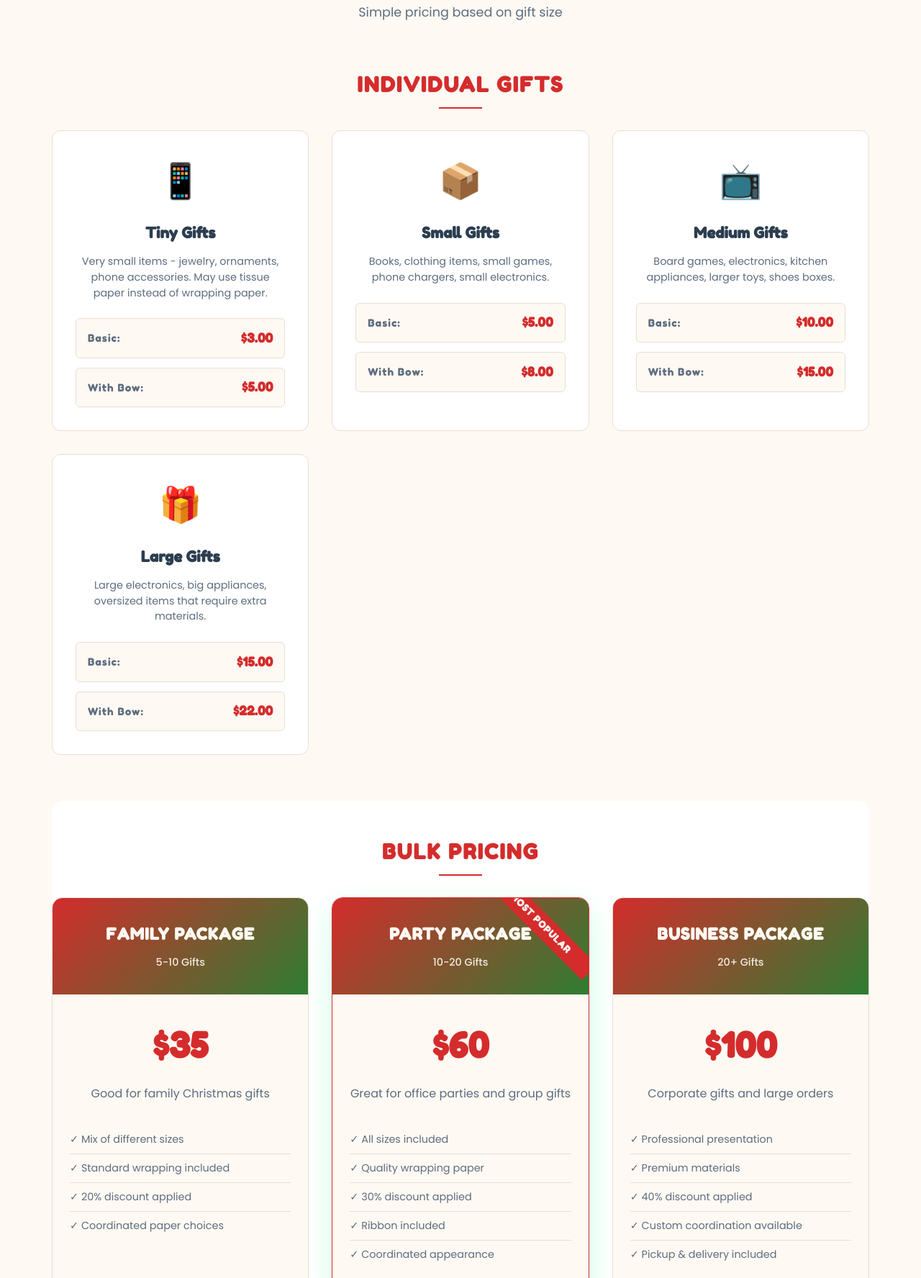
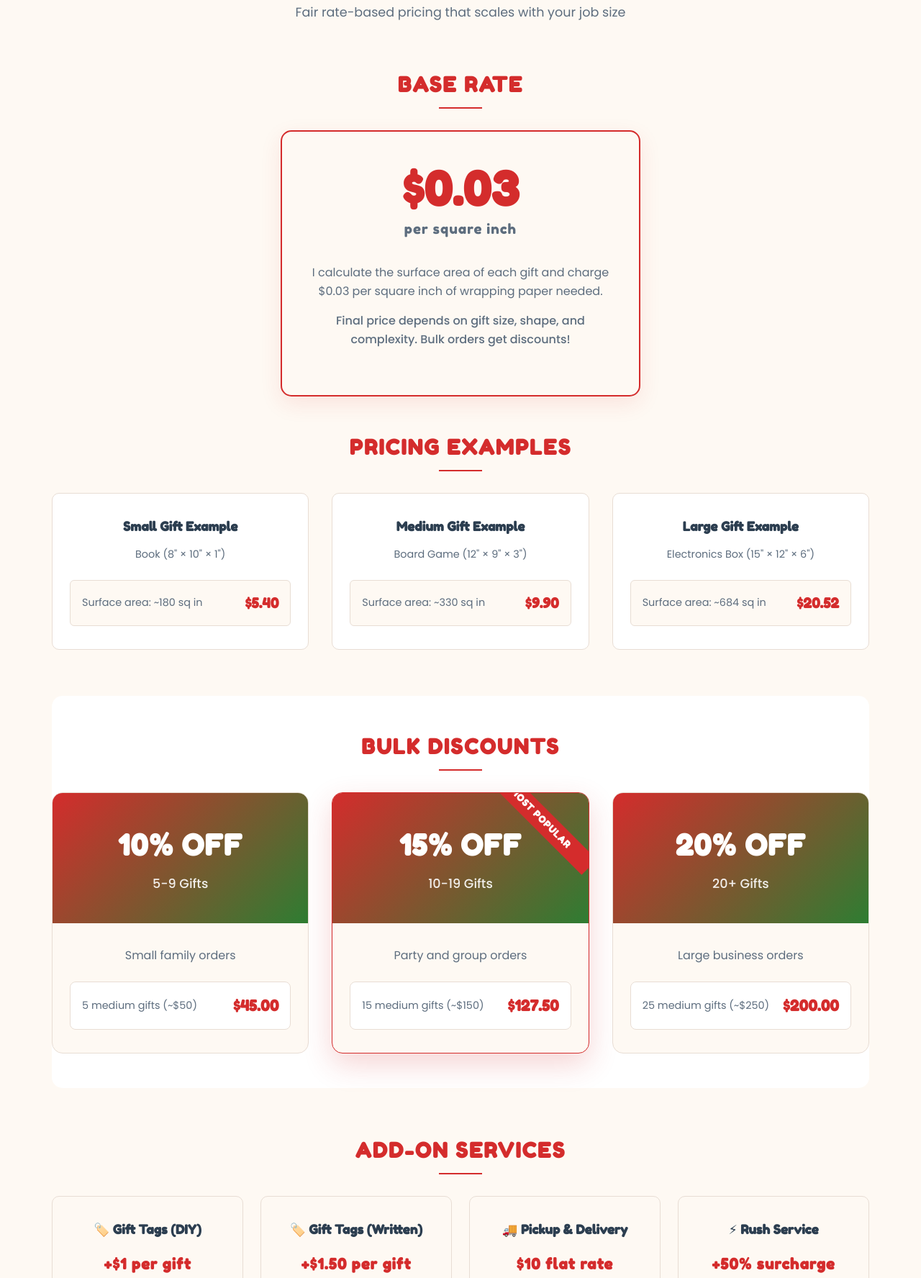
Before and after one commit to OneRedPanda99/parkerwrapping.github.io, a plain HTML site: page index.html in a window 1280 px wide. Shown: the part 1783-3559 px from the top of the page at 72% size. Drawn offline with Linux system fonts and the light colour scheme.

Commit message:
Switch to rate-based pricing: .03/sq inch with bulk discounts (10%, 15%, 20% off)

```diff
--- a/index.html
+++ b/index.html
@@ -100,134 +100,100 @@
         <div class="container">
             <div class="section-header">
                 <h2 class="section-title">PRICING</h2>
-                <p class="section-subtitle">Simple pricing based on gift size</p>
+                <p class="section-subtitle">Fair rate-based pricing that scales with your job size</p>
             </div>
 
             <!-- Individual Items -->
             <div class="pricing-category">
-                <h3 class="category-title">INDIVIDUAL GIFTS</h3>
-                <div class="pricing-grid">
-                    <div class="pricing-card" data-aos="fade-up" data-delay="100">
-                        <div class="pricing-icon">📱</div>
-                        <h4>Tiny Gifts</h4>
-                        <p class="pricing-description">Very small items - jewelry, ornaments, phone accessories. May use tissue paper instead of wrapping paper.</p>
-                        <div class="pricing-options">
-                            <div class="price-option">
-                                <span class="price-label">Basic:</span>
-                                <span class="price-value">$3.00</span>
-                            </div>
-                            <div class="price-option">
-                                <span class="price-label">With Bow:</span>
-                                <span class="price-value">$5.00</span>
-                            </div>
+                <h3 class="category-title">BASE RATE</h3>
+                <div class="rate-display">
+                    <div class="rate-card" data-aos="fade-up" data-delay="100">
+                        <div class="rate-main">
+                            <div class="rate-amount">$0.03</div>
+                            <div class="rate-unit">per square inch</div>
+                        </div>
+                        <div class="rate-description">
+                            <p>I calculate the surface area of each gift and charge $0.03 per square inch of wrapping paper needed.</p>
+                            <p class="rate-note">Final price depends on gift size, shape, and complexity. Bulk orders get discounts!</p>
+                        </div>
+                    </div>
+                </div>
+
+                <h3 class="category-title">PRICING EXAMPLES</h3>
+                <div class="examples-grid">
+                    <div class="example-card" data-aos="fade-up" data-delay="100">
+                        <h4>Small Gift Example</h4>
+                        <p class="example-item">Book (8" × 10" × 1")</p>
+                        <div class="example-calc">
+                            <span>Surface area: ~180 sq in</span>
+                            <span class="example-price">$5.40</span>
                         </div>
                     </div>
 
-                    <div class="pricing-card" data-aos="fade-up" data-delay="200">
-                        <div class="pricing-icon">📦</div>
-                        <h4>Small Gifts</h4>
-                        <p class="pricing-description">Books, clothing items, small games, phone chargers, small electronics.</p>
-                        <div class="pricing-options">
-                            <div class="price-option">
-                                <span class="price-label">Basic:</span>
-                                <span class="price-value">$5.00</span>
-                            </div>
-                            <div class="price-option">
-                                <span class="price-label">With Bow:</span>
-                                <span class="price-value">$8.00</span>
-                            </div>
+                    <div class="example-card" data-aos="fade-up" data-delay="200">
+                        <h4>Medium Gift Example</h4>
+                        <p class="example-item">Board Game (12" × 9" × 3")</p>
+                        <div class="example-calc">
+                            <span>Surface area: ~330 sq in</span>
+                            <span class="example-price">$9.90</span>
                         </div>
                     </div>
 
-                    <div class="pricing-card" data-aos="fade-up" data-delay="300">
-                        <div class="pricing-icon">📺</div>
-                        <h4>Medium Gifts</h4>
-                        <p class="pricing-description">Board games, electronics, kitchen appliances, larger toys, shoes boxes.</p>
-                        <div class="pricing-options">
-                            <div class="price-option">
-                                <span class="price-label">Basic:</span>
-                                <span class="price-value">$10.00</span>
-                            </div>
-                            <div class="price-option">
-                                <span class="price-label">With Bow:</span>
-                                <span class="price-value">$15.00</span>
-                            </div>
-                        </div>
-                    </div>
-
-                    <div class="pricing-card" data-aos="fade-up" data-delay="400">
-                        <div class="pricing-icon">🎁</div>
-                        <h4>Large Gifts</h4>
-                        <p class="pricing-description">Large electronics, big appliances, oversized items that require extra materials.</p>
-                        <div class="pricing-options">
-                            <div class="price-option">
-                                <span class="price-label">Basic:</span>
-                                <span class="price-value">$15.00</span>
-                            </div>
-                            <div class="price-option">
-                                <span class="price-label">With Bow:</span>
-                                <span class="price-value">$22.00</span>
-                            </div>
+                    <div class="example-card" data-aos="fade-up" data-delay="300">
+                        <h4>Large Gift Example</h4>
+                        <p class="example-item">Electronics Box (15" × 12" × 6")</p>
+                        <div class="example-calc">
+                            <span>Surface area: ~684 sq in</span>
+                            <span class="example-price">$20.52</span>
                         </div>
                     </div>
                 </div>
             </div>
 
-            <!-- Bulk Pricing -->
+            <!-- Bulk Discounts -->
             <div class="pricing-category bulk-pricing">
-                <h3 class="category-title">BULK PRICING</h3>
-                <div class="bulk-grid">
-                    <div class="bulk-card" data-aos="zoom-in" data-delay="100">
-                        <div class="bulk-header">
-                            <h4>FAMILY PACKAGE</h4>
-                            <span class="bulk-count">5-10 Gifts</span>
+                <h3 class="category-title">BULK DISCOUNTS</h3>
+                <div class="discount-grid">
+                    <div class="discount-card" data-aos="zoom-in" data-delay="100">
+                        <div class="discount-header">
+                            <div class="discount-amount">10% OFF</div>
+                            <div class="discount-threshold">5-9 Gifts</div>
                         </div>
-                        <div class="bulk-content">
-                            <div class="bulk-price">$35</div>
-                            <p class="bulk-description">Good for family Christmas gifts</p>
-                            <ul class="bulk-features">
-                                <li>✓ Mix of different sizes</li>
-                                <li>✓ Standard wrapping included</li>
-                                <li>✓ 20% discount applied</li>
-                                <li>✓ Coordinated paper choices</li>
-                            </ul>
+                        <div class="discount-content">
+                            <p class="discount-description">Small family orders</p>
+                            <div class="discount-example">
+                                <span>5 medium gifts (~$50)</span>
+                                <span class="discount-final">$45.00</span>
+                            </div>
                         </div>
                     </div>
 
-                    <div class="bulk-card featured" data-aos="zoom-in" data-delay="200">
-                        <div class="bulk-badge">MOST POPULAR</div>
-                        <div class="bulk-header">
-                            <h4>PARTY PACKAGE</h4>
-                            <span class="bulk-count">10-20 Gifts</span>
+                    <div class="discount-card featured" data-aos="zoom-in" data-delay="200">
+                        <div class="discount-badge">MOST POPULAR</div>
+                        <div class="discount-header">
+                            <div class="discount-amount">15% OFF</div>
+                            <div class="discount-threshold">10-19 Gifts</div>
                         </div>
-                        <div class="bulk-content">
-                            <div class="bulk-price">$60</div>
-                            <p class="bulk-description">Great for office parties and group gifts</p>
-                            <ul class="bulk-features">
-                                <li>✓ All sizes included</li>
-                                <li>✓ Quality wrapping paper</li>
-                                <li>✓ 30% discount applied</li>
-                                <li>✓ Ribbon included</li>
-                                <li>✓ Coordinated appearance</li>
-                            </ul>
+                        <div class="discount-content">
+                            <p class="discount-description">Party and group orders</p>
+                            <div class="discount-example">
+                                <span>15 medium gifts (~$150)</span>
+                                <span class="discount-final">$127.50</span>
+                            </div>
                         </div>
                     </div>
 
-                    <div class="bulk-card" data-aos="zoom-in" data-delay="300">
-                        <div class="bulk-header">
-                            <h4>BUSINESS PACKAGE</h4>
-                            <span class="bulk-count">20+ Gifts</span>
+                    <div class="discount-card" data-aos="zoom-in" data-delay="300">
+                        <div class="discount-header">
+                            <div class="discount-amount">20% OFF</div>
+                            <div class="discount-threshold">20+ Gifts</div>
                         </div>
-                        <div class="bulk-content">
-                            <div class="bulk-price">$100</div>
-                            <p class="bulk-description">Corporate gifts and large orders</p>
-                            <ul class="bulk-features">
-                                <li>✓ Professional presentation</li>
-                                <li>✓ Premium materials</li>
-                                <li>✓ 40% discount applied</li>
-                                <li>✓ Custom coordination available</li>
-                                <li>✓ Pickup & delivery included</li>
-                            </ul>
+                        <div class="discount-content">
+                            <p class="discount-description">Large business orders</p>
+                            <div class="discount-example">
+                                <span>25 medium gifts (~$250)</span>
+                                <span class="discount-final">$200.00</span>
+                            </div>
                         </div>
                     </div>
                 </div>
--- a/styles.css
+++ b/styles.css
@@ -601,6 +601,113 @@ section {
     color: var(--primary-color);
 }
 
+/* Rate Display */
+.rate-display {
+    display: flex;
+    justify-content: center;
+    margin-bottom: 3rem;
+}
+
+.rate-card {
+    background: var(--dark-bg);
+    padding: 3rem 2rem;
+    border-radius: 15px;
+    border: 2px solid var(--primary-color);
+    text-align: center;
+    max-width: 500px;
+    box-shadow: 0 10px 30px rgba(212, 44, 44, 0.1);
+}
+
+.rate-main {
+    margin-bottom: 2rem;
+}
+
+.rate-amount {
+    font-family: var(--font-primary);
+    font-size: 4rem;
+    font-weight: 700;
+    color: var(--primary-color);
+    line-height: 1;
+    margin-bottom: 0.5rem;
+}
+
+.rate-unit {
+    font-family: var(--font-primary);
+    font-size: 1.2rem;
+    color: var(--text-secondary);
+    letter-spacing: 1px;
+}
+
+.rate-description p {
+    color: var(--text-secondary);
+    font-size: 1rem;
+    line-height: 1.6;
+    margin-bottom: 1rem;
+}
+
+.rate-note {
+    color: var(--primary-color);
+    font-weight: 500;
+}
+
+/* Examples Grid */
+.examples-grid {
+    display: grid;
+    grid-template-columns: repeat(auto-fit, minmax(250px, 1fr));
+    gap: 2rem;
+    margin-bottom: 3rem;
+}
+
+.example-card {
+    background: var(--light-bg);
+    padding: 2rem 1.5rem;
+    border-radius: 10px;
+    border: 1px solid var(--border-color);
+    text-align: center;
+    transition: all 0.3s ease;
+}
+
+.example-card:hover {
+    transform: translateY(-3px);
+    box-shadow: 0 8px 20px rgba(212, 44, 44, 0.1);
+    border-color: var(--primary-color);
+}
+
+.example-card h4 {
+    font-family: var(--font-primary);
+    font-size: 1.1rem;
+    margin-bottom: 0.8rem;
+    color: var(--text-primary);
+}
+
+.example-item {
+    color: var(--text-secondary);
+    font-size: 0.9rem;
+    margin-bottom: 1.5rem;
+}
+
+.example-calc {
+    display: flex;
+    justify-content: space-between;
+    align-items: center;
+    padding: 1rem;
+    background: var(--dark-bg);
+    border-radius: 6px;
+    border: 1px solid var(--border-color);
+}
+
+.example-calc span:first-child {
+    color: var(--text-secondary);
+    font-size: 0.9rem;
+}
+
+.example-price {
+    font-family: var(--font-primary);
+    font-size: 1.2rem;
+    font-weight: 600;
+    color: var(--primary-color);
+}
+
 /* Bulk Pricing */
 .bulk-pricing {
     background: var(--light-bg);
@@ -609,13 +716,13 @@ section {
     margin: 4rem 0;
 }
 
-.bulk-grid {
+.discount-grid {
     display: grid;
-    grid-template-columns: repeat(auto-fit, minmax(300px, 1fr));
+    grid-template-columns: repeat(auto-fit, minmax(280px, 1fr));
     gap: 2rem;
 }
 
-.bulk-card {
+.discount-card {
     background: var(--dark-bg);
     border-radius: 15px;
     overflow: hidden;
@@ -624,18 +731,18 @@ section {
     position: relative;
 }
 
-.bulk-card.featured {
+.discount-card.featured {
     border-color: var(--primary-color);
     transform: scale(1.05);
-    box-shadow: 0 15px 40px rgba(0, 255, 136, 0.2);
+    box-shadow: 0 15px 40px rgba(212, 44, 44, 0.2);
 }
 
-.bulk-badge {
+.discount-badge {
     position: absolute;
     top: 20px;
     right: -30px;
     background: var(--primary-color);
-    color: var(--dark-bg);
+    color: white;
     padding: 5px 40px;
     font-family: var(--font-primary);
     font-size: 0.8rem;
@@ -644,70 +751,68 @@ section {
     transform: rotate(45deg);
 }
 
-.bulk-card:hover {
-    transform: translateY(-10px);
+.discount-card:hover {
+    transform: translateY(-8px);
     border-color: var(--primary-color);
-    box-shadow: 0 20px 50px rgba(0, 255, 136, 0.2);
+    box-shadow: 0 15px 35px rgba(212, 44, 44, 0.15);
 }
 
-.bulk-card.featured:hover {
-    transform: scale(1.05) translateY(-10px);
+.discount-card.featured:hover {
+    transform: scale(1.05) translateY(-8px);
 }
 
-.bulk-header {
+.discount-header {
     background: linear-gradient(135deg, var(--primary-color), var(--secondary-color));
-    padding: 2rem 1.5rem;
+    padding: 2.5rem 1.5rem;
     text-align: center;
-    color: var(--dark-bg);
+    color: white;
 }
 
-.bulk-header h4 {
+.discount-amount {
     font-family: var(--font-primary);
-    font-size: 1.4rem;
+    font-size: 2.5rem;
     font-weight: 700;
     margin-bottom: 0.5rem;
     letter-spacing: 1px;
 }
 
-.bulk-count {
-    font-size: 0.9rem;
+.discount-threshold {
+    font-size: 1.1rem;
     opacity: 0.9;
     font-weight: 500;
 }
 
-.bulk-content {
+.discount-content {
     padding: 2rem 1.5rem;
     text-align: center;
 }
 
-.bulk-price {
-    font-family: var(--font-primary);
-    font-size: 3rem;
-    font-weight: 700;
-    color: var(--primary-color);
-    margin-bottom: 1rem;
-}
-
-.bulk-description {
+.discount-description {
     color: var(--text-secondary);
-    margin-bottom: 2rem;
+    margin-bottom: 1.5rem;
     font-size: 1rem;
 }
 
-.bulk-features {
-    list-style: none;
-    text-align: left;
+.discount-example {
+    display: flex;
+    justify-content: space-between;
+    align-items: center;
+    padding: 1rem;
+    background: var(--light-bg);
+    border-radius: 8px;
+    border: 1px solid var(--border-color);
 }
 
-.bulk-features li {
-    padding: 0.5rem 0;
+.discount-example span:first-child {
     color: var(--text-secondary);
     font-size: 0.9rem;
-    border-bottom: 1px solid var(--border-color);
 }
 
-.bulk-features li:last-child {
-    border-bottom: none;
+.discount-final {
+    font-family: var(--font-primary);
+    font-size: 1.3rem;
+    font-weight: 600;
+    color: var(--primary-color);
 }
 
 /* Special Services */
@@ -1029,20 +1134,24 @@ section {
         gap: 2rem;
     }
 
-    .pricing-grid {
-        grid-template-columns: repeat(auto-fit, minmax(250px, 1fr));
-    }
-
-    .bulk-grid {
+    .examples-grid {
         grid-template-columns: 1fr;
     }
 
-    .bulk-card.featured {
+    .discount-grid {
+        grid-template-columns: 1fr;
+    }
+
+    .discount-card.featured {
         transform: none;
     }
 
-    .bulk-card.featured:hover {
-        transform: translateY(-10px);
+    .discount-card.featured:hover {
+        transform: translateY(-8px);
+    }
+
+    .rate-amount {
+        font-size: 3rem;
     }
 
     .hero-buttons {
```
